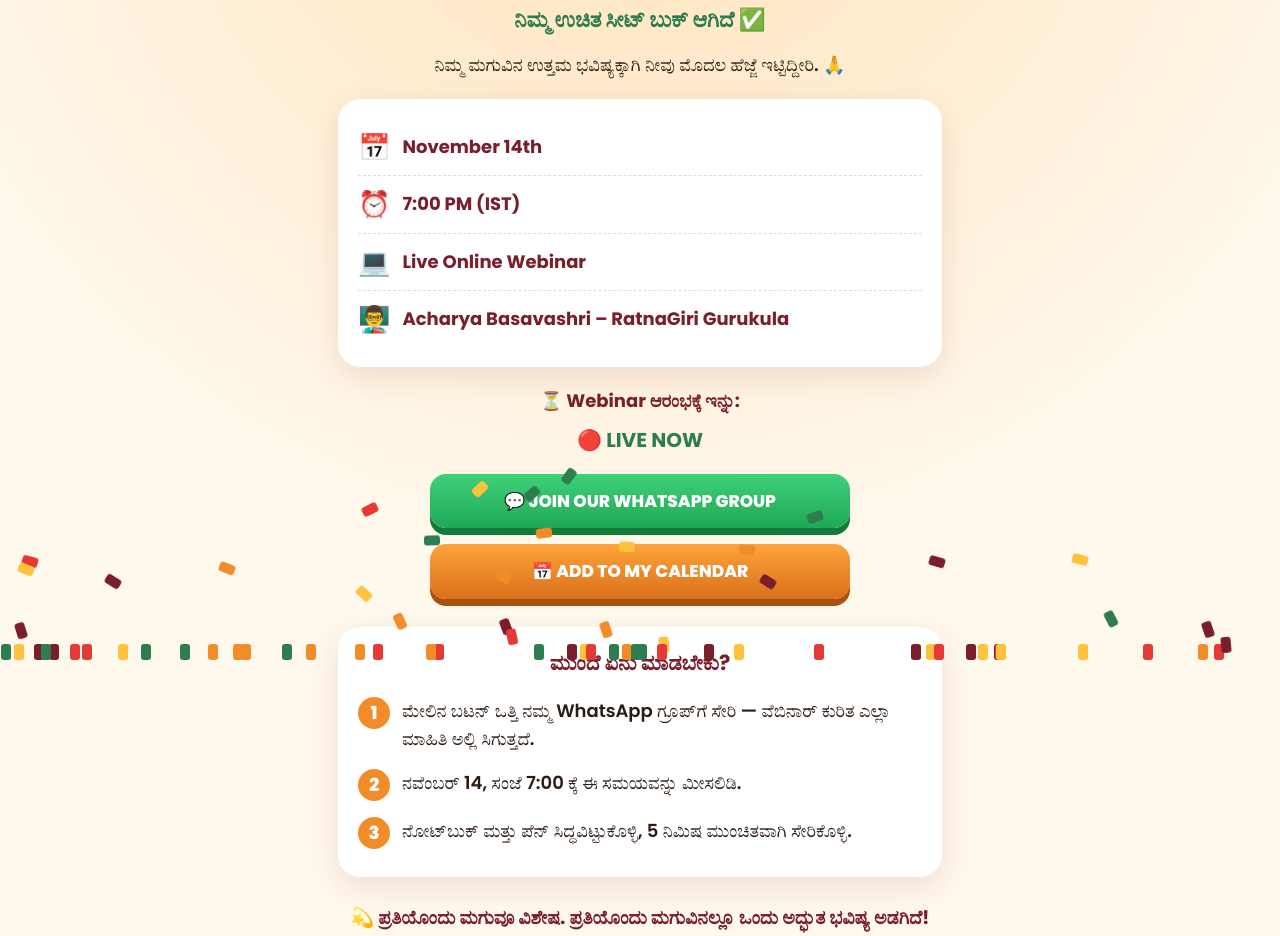
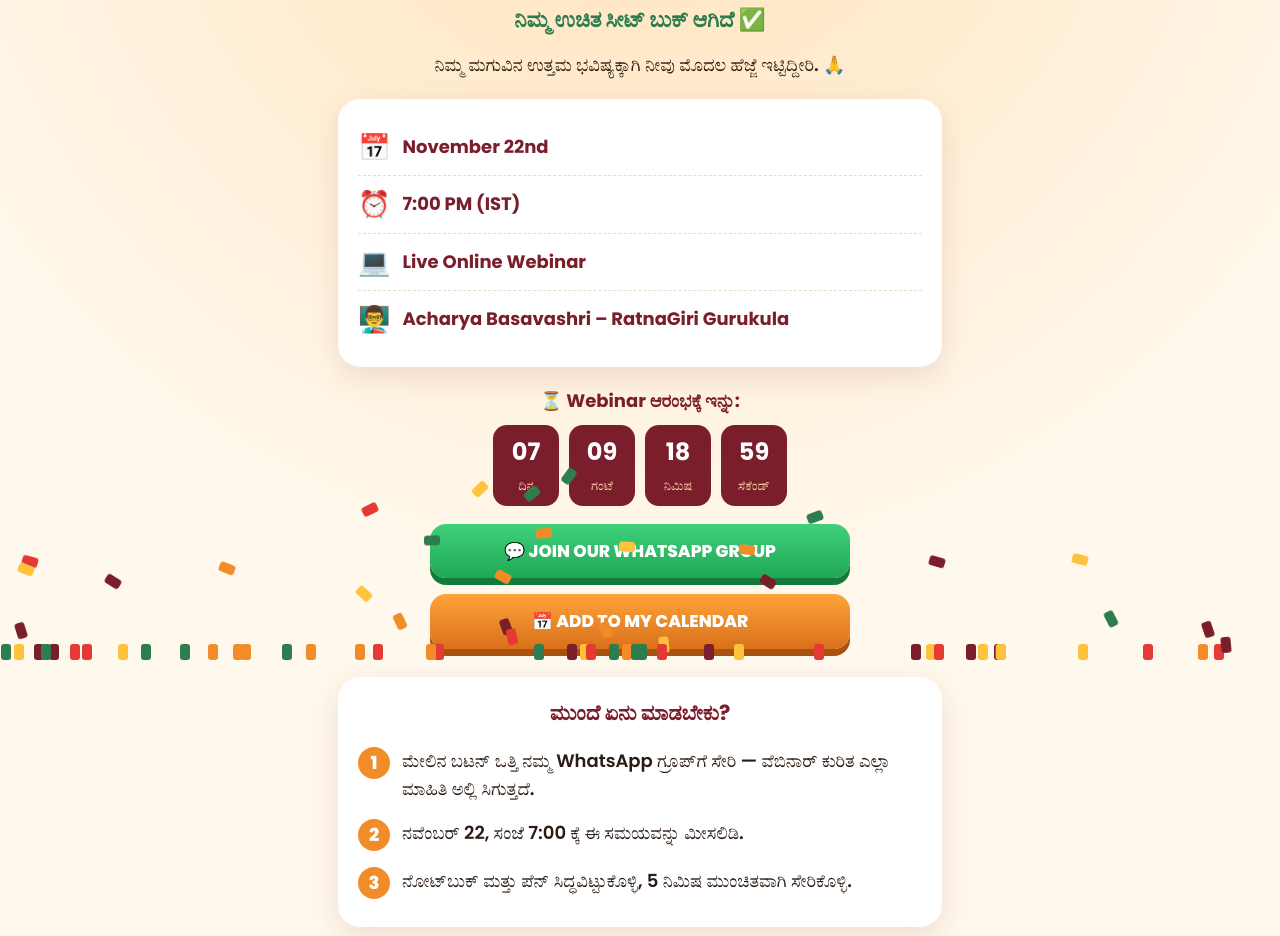
Before and after one commit to landingpageshub/landingpageshub.github.io, a plain HTML site: page acharya-basavashri-free-webinar/thank-you.html in a window 1280 px wide. Shown: the part 216-1152 px from the top of the page. Drawn offline with Linux system fonts and the light colour scheme; a web font is replaced by a local one.

Commit message:
Move Acharya Basavashri webinar from Nov 14 to Nov 22
Co-Authored-By: Claude Opus 5.5 <noreply@anthropic.com>
Claude-Session: https://claude.ai/code/session_01RoiFSUgHsGq4uGoCpiY2sw

```diff
--- a/acharya-basavashri-free-webinar/thank-you.html
+++ b/acharya-basavashri-free-webinar/thank-you.html
@@ -69,7 +69,7 @@ footer{margin-top:30px;color:var(--muted);font-size:14px;font-family:Poppins}
   <p>ನಿಮ್ಮ ಮಗುವಿನ ಉತ್ತಮ ಭವಿಷ್ಯಕ್ಕಾಗಿ ನೀವು ಮೊದಲ ಹೆಜ್ಜೆ ಇಟ್ಟಿದ್ದೀರಿ. 🙏</p>
 
   <div class="card">
-    <div class="row"><span class="ic">📅</span><span class="en">November 14th</span></div>
+    <div class="row"><span class="ic">📅</span><span class="en">November 22nd</span></div>
     <div class="row"><span class="ic">⏰</span><span class="en">7:00 PM (IST)</span></div>
     <div class="row"><span class="ic">💻</span><span class="en">Live Online Webinar</span></div>
     <div class="row"><span class="ic">👨‍🏫</span><span class="en">Acharya Basavashri – RatnaGiri Gurukula</span></div>
@@ -79,12 +79,12 @@ footer{margin-top:30px;color:var(--muted);font-size:14px;font-family:Poppins}
   <div class="cd" id="cd"></div>
 
   <a class="btn wa" id="wa" href="https://chat.whatsapp.com/J422wl3iAdfFu35PWXKtmf" target="_blank" rel="noopener">💬 JOIN OUR WHATSAPP GROUP</a>
-  <a class="btn" target="_blank" rel="noopener" href="https://calendar.google.com/calendar/render?action=TEMPLATE&text=RatnaGiri%20Gurukula%20Free%20Live%20Webinar&dates=20261114T133000Z/20261114T150000Z&details=Free%20Live%20Webinar%20with%20Acharya%20Basavashri">📅 ADD TO MY CALENDAR</a>
+  <a class="btn" target="_blank" rel="noopener" href="https://calendar.google.com/calendar/render?action=TEMPLATE&text=RatnaGiri%20Gurukula%20Free%20Live%20Webinar&dates=20261122T133000Z/20261122T150000Z&details=Free%20Live%20Webinar%20with%20Acharya%20Basavashri">📅 ADD TO MY CALENDAR</a>
 
   <div class="card steps">
     <h2>ಮುಂದೆ ಏನು ಮಾಡಬೇಕು?</h2>
     <div class="step"><span class="n">1</span><span>ಮೇಲಿನ ಬಟನ್ ಒತ್ತಿ ನಮ್ಮ WhatsApp ಗ್ರೂಪ್‌ಗೆ ಸೇರಿ — ವೆಬಿನಾರ್ ಕುರಿತ ಎಲ್ಲಾ ಮಾಹಿತಿ ಅಲ್ಲಿ ಸಿಗುತ್ತದೆ.</span></div>
-    <div class="step"><span class="n">2</span><span>ನವೆಂಬರ್ 14, ಸಂಜೆ 7:00 ಕ್ಕೆ ಈ ಸಮಯವನ್ನು ಮೀಸಲಿಡಿ.</span></div>
+    <div class="step"><span class="n">2</span><span>ನವೆಂಬರ್ 22, ಸಂಜೆ 7:00 ಕ್ಕೆ ಈ ಸಮಯವನ್ನು ಮೀಸಲಿಡಿ.</span></div>
     <div class="step"><span class="n">3</span><span>ನೋಟ್‌ಬುಕ್ ಮತ್ತು ಪೆನ್ ಸಿದ್ಧವಿಟ್ಟುಕೊಳ್ಳಿ, 5 ನಿಮಿಷ ಮುಂಚಿತವಾಗಿ ಸೇರಿಕೊಳ್ಳಿ.</span></div>
   </div>
 
@@ -92,7 +92,7 @@ footer{margin-top:30px;color:var(--muted);font-size:14px;font-family:Poppins}
   <footer>© Acharya Basavashri - All Rights Reserved.</footer>
 </div>
 <script>
-const EVENT_TIME=new Date('2026-11-14T19:00:00+05:30');
+const EVENT_TIME=new Date('2026-11-22T19:00:00+05:30');
 try{const n=sessionStorage.getItem('gk_name');if(n)document.getElementById('hi').textContent='ಅಭಿನಂದನೆಗಳು, '+n+'! 🎉'}catch(_){}
 const pad=n=>String(n).padStart(2,'0');
 function tick(){const d=EVENT_TIME-new Date();const el=document.getElementById('cd');
```
Also changed, not shown: acharya-basavashri-free-webinar/index.html (+5 -5 lines).
